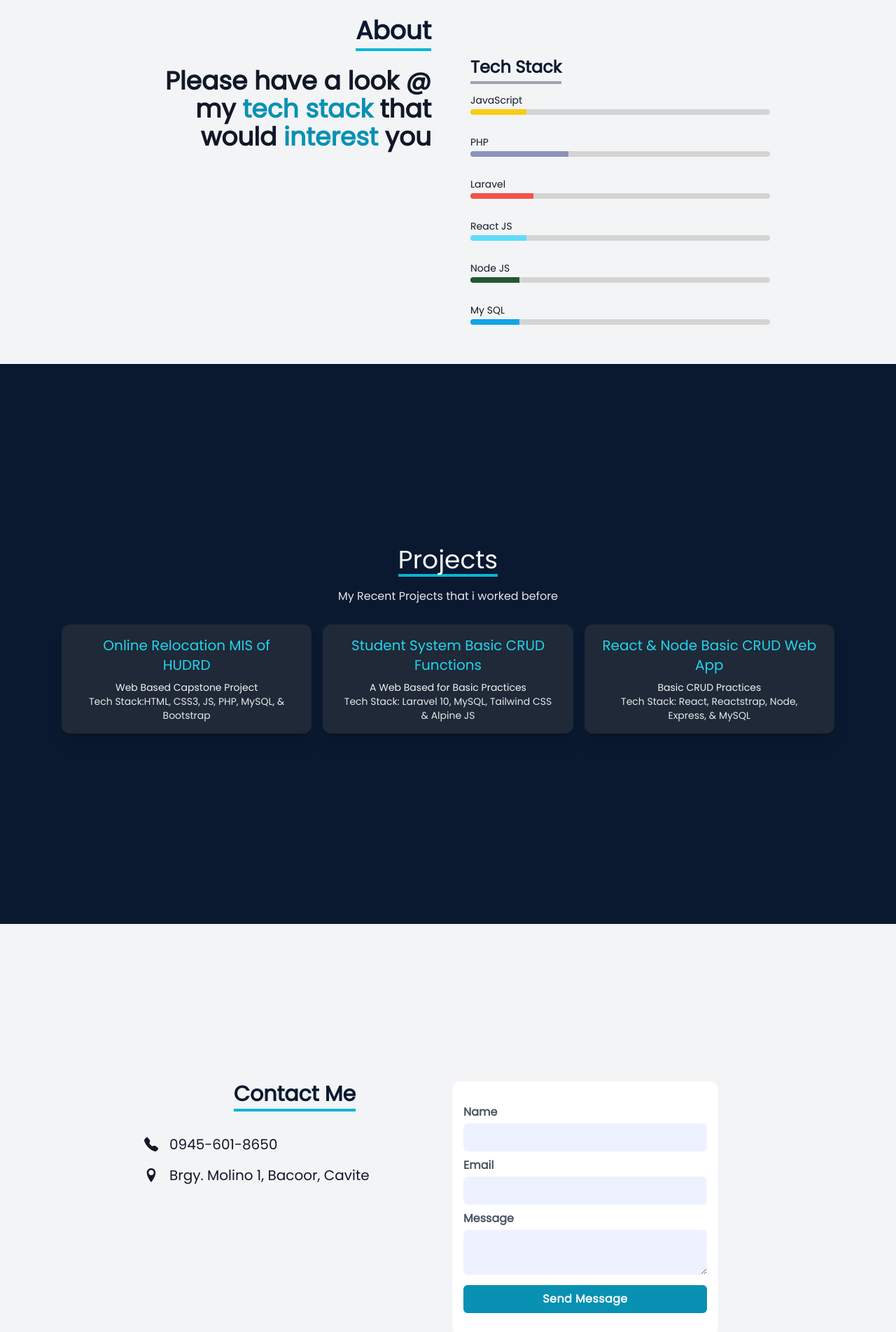
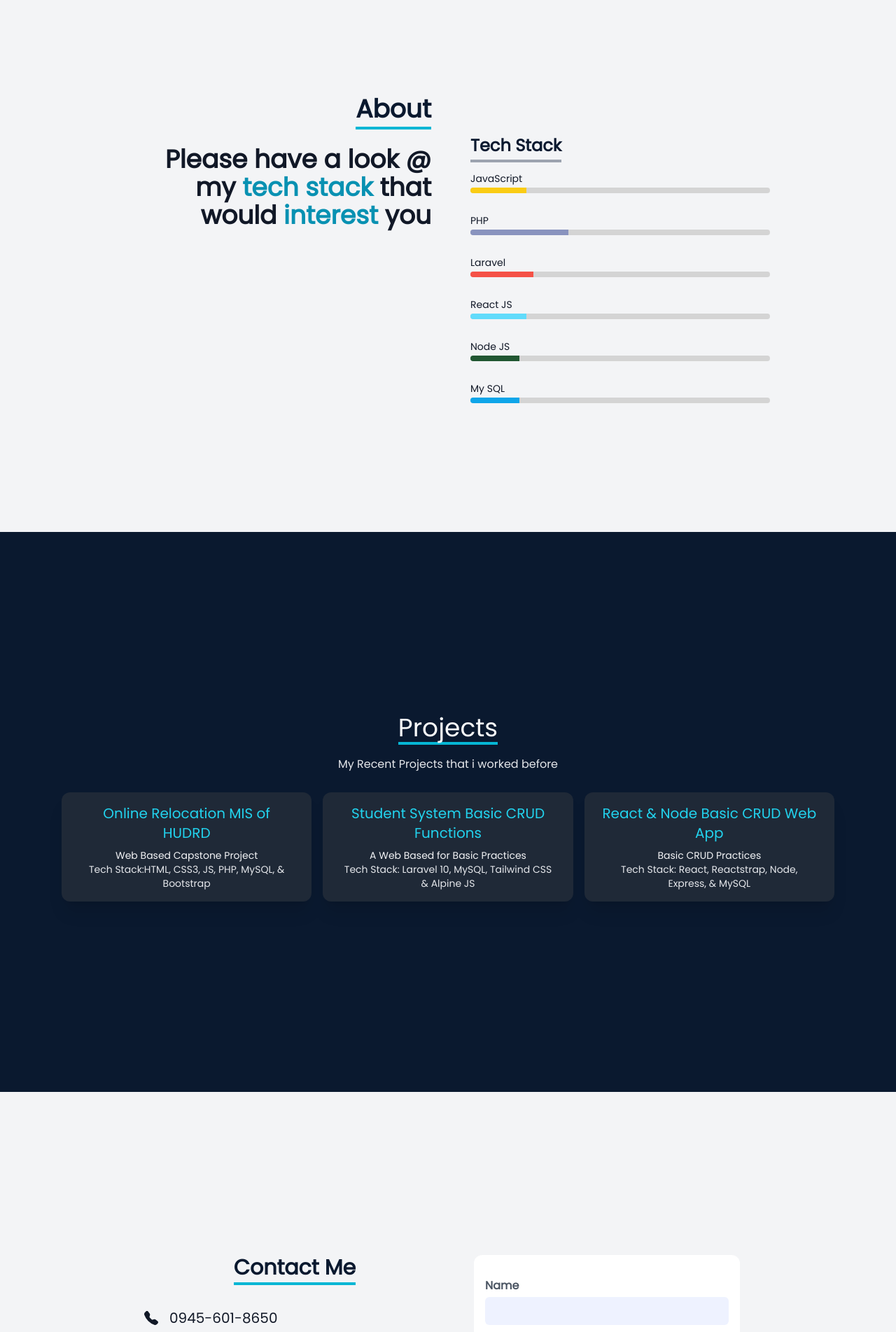
Before and after one commit to rookieSeason/LGPortfolio, a React (Vite) app: page / in a window 1280 px wide. Shown: the part 840-2743 px from the top of the page at 70% size. Built offline with nearby package versions, Linux system fonts and the light colour scheme.

Commit message:
margin adjusted

```diff
--- a/src/components/About.jsx
+++ b/src/components/About.jsx
@@ -4,9 +4,9 @@ import profile from '../assets/profile.jpg'
 const About = () => {
 
     return (
-        <div name='about' className='w-screen h-full bg-gray-100 text-gray-900'>
+        <div name='about' className='w-screen h-screen bg-gray-100 text-gray-900'>
             <div className=' sm:flex flex-col justify-center items-center w-screen h-full py-8 whitespace-pre-line' >
-                <div  className=' pt-4 max-w-[1000px] w-full grid grid-cols-2 gap-4'>
+                <div  className='max-w-[1000px] w-full grid grid-cols-2 gap-4'>
                     <div data-aos="fade-right" data-aos-delay="300" data-aos-duration="500" className='ml-4 px-4 py-4 sm:text-right pb-4'>
                         <span>
                             <h1 className='mt-2 text-2xl sm:text-4xl text-[#0a192f] font-bold inline border-b-4 border-cyan-500'>About</h1>
--- a/src/components/Contact.jsx
+++ b/src/components/Contact.jsx
@@ -4,7 +4,7 @@ import { ImLocation } from 'react-icons/im';
 const Contact= () => {
     return (
         <div name='contact' className='w-screen h-screen bg-gray-100 text-gray-900'>
-            <div className='flex flex-col justify-center items-center w-full h-screen pt-8 px-12'>
+            <div className='flex flex-col justify-center items-center w-full h-screen pt-12 px-12'>
                 <div className='whitespace-pre-line max-w-[900px] w-full grid sm:grid-cols-2 gap-2 pb-1 top-0'>
                     <div className='ml-4 sm:text-center pb-4' data-aos="fade-up" data-aos-delay="300" data-aos-duration="500">
                         <h1 className='my-8 text-2xl sm:text-3xl text-[#0a192f] font-bold inline border-b-4 border-cyan-500'>Contact Me</h1>
@@ -24,9 +24,9 @@ const Contact= () => {
                         </div>
 
                     </div>
-                    <div className='pb-4 sm:flex justify-center items-center h-full max-w-sm'>
+                    <div className='pb-4 sm:flex justify-center items-center h-full'>
                         <form>
-                            <div className="bg-white py-8 rounded-xl">
+                            <div className="bg-white py-8 rounded-xl w-full">
                                 <div className="space-y-2 px-4">
                                     <div>
                                         <label htmlFor="name" className="block mb-1 text-gray-600 font-semibold">Name</label>
--- a/src/components/Nav.jsx
+++ b/src/components/Nav.jsx
@@ -36,10 +36,10 @@ const Nav = () => {
             {/* Mobile Menu */}
 
             <ul className={!nav ? 'hidden' : 'absolute top-0 left-0 w-full h-screen bg-[#0a192f] flex flex-col justify-center items-center text-white'}>
-                <li className='py-3 text-2xl'><Link onClick={handleClick} to="home" smooth={true} duration={600}>Home</Link></li>
-                <li className='py-3 text-2xl'><Link onClick={handleClick} to="about" smooth={true} duration={600}>About</Link></li>
-                <li className='py-3 text-2xl'><Link onClick={handleClick} to="projects" smooth={true} duration={600}>Projects</Link></li>
-                <li className='py-3 text-2xl'><Link onClick={handleClick} to="contact" smooth={true} duration={600}>Contact</Link></li>
+                <li className='py-3 text-2xl hover:text-cyan-500 duration-200 hover:border-b-2 border-cyan-500'><Link onClick={handleClick} to="home" smooth={true} duration={600}>Home</Link></li>
+                <li className='py-3 text-2xl hover:text-cyan-500 duration-200 hover:border-b-2 border-cyan-500'><Link onClick={handleClick} to="about" smooth={true} duration={600}>About</Link></li>
+                <li className='py-3 text-2xl hover:text-cyan-500 duration-200 hover:border-b-2 border-cyan-500'><Link onClick={handleClick} to="projects" smooth={true} duration={600}>Projects</Link></li>
+                <li className='py-3 text-2xl hover:text-cyan-500 duration-200 hover:border-b-2 border-cyan-500'><Link onClick={handleClick} to="contact" smooth={true} duration={600}>Contact</Link></li>
             </ul>
             {/* Social Icons   */}
             <div className='hidden lg:flex fixed flex-col top-[35%] left-0'>
```
